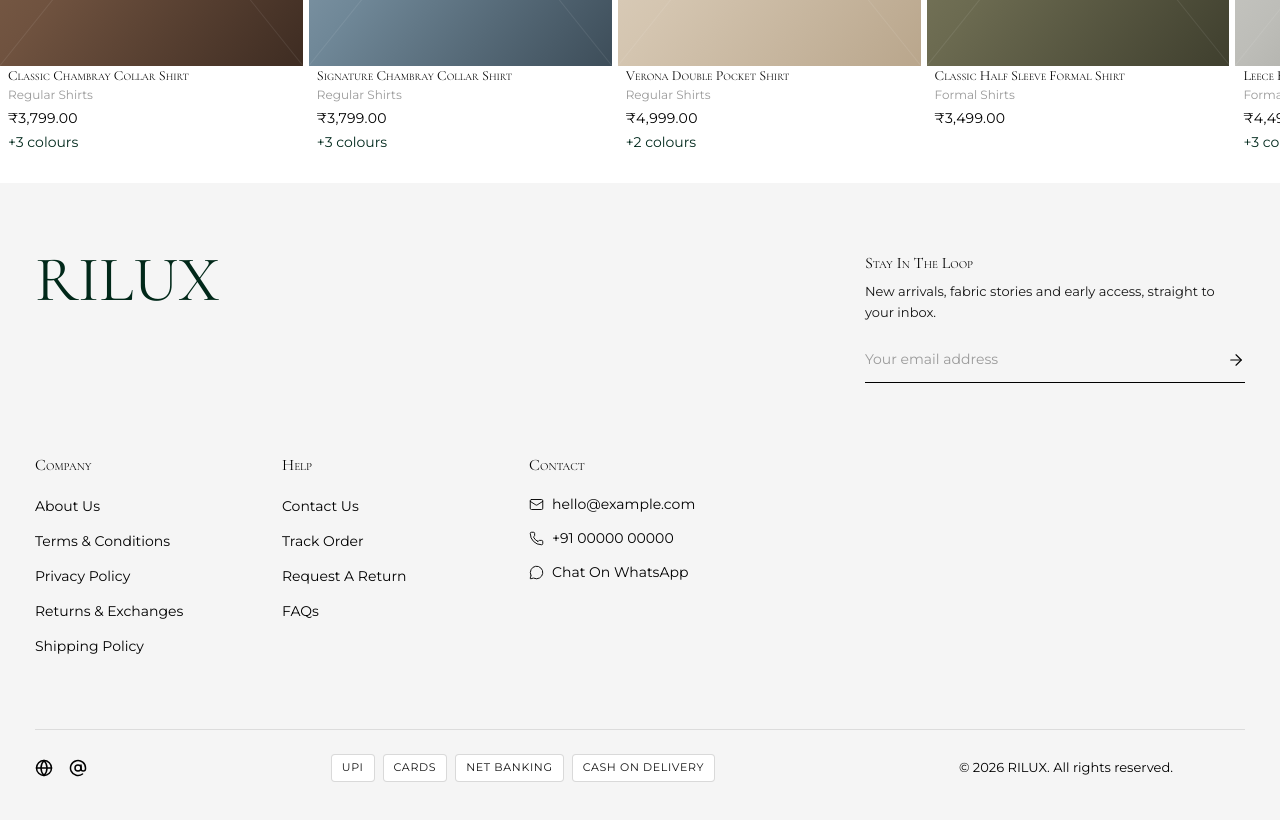
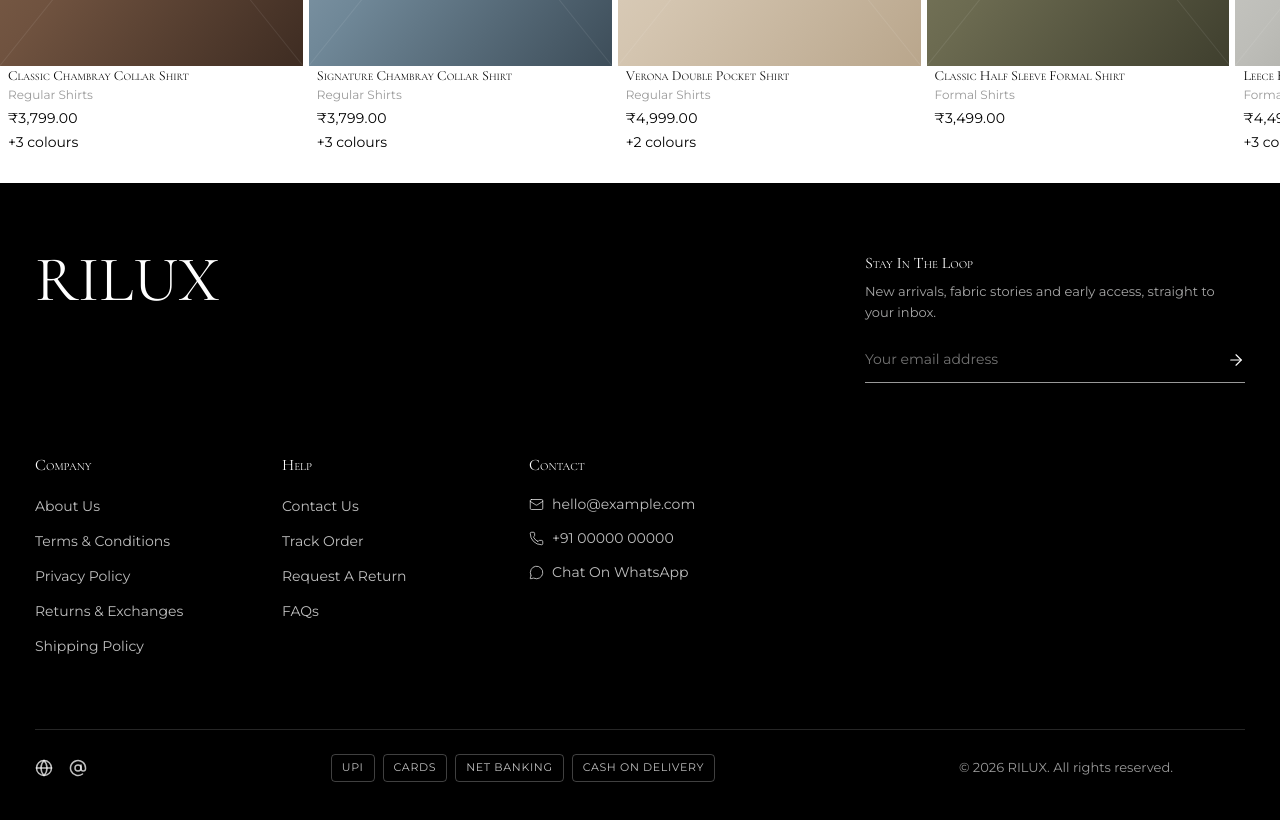
Before and after one commit to Rishi-baba/RILUX, a Next.js app: page /cart in a window 1280 px wide. Shown: the part 900-1720 px from the top of the page. Built offline with nearby package versions, Linux system fonts and the light colour scheme.

Commit message:
Black brand accent instead of green; black footer
Co-Authored-By: Claude Opus 5.5 <noreply@anthropic.com>

```diff
--- a/src/app/globals.css
+++ b/src/app/globals.css
@@ -92,7 +92,7 @@
   --sidebar-ring: oklch(0.708 0 0);
 
   /* Source palette (extracted from getComputedStyle) */
-  --brand: rgb(1, 40, 25);       /* deep green: announcement bar, badges */
+  --brand: rgb(0, 0, 0);         /* black accent: announcement bar, buttons, badges */
   --ink: rgb(17, 17, 17);        /* nav text */
   --ink-soft: rgb(21, 21, 21);   /* headings in cards, primary buttons */
   --stone: rgb(154, 154, 154);   /* muted product meta */
--- a/src/components/Footer.tsx
+++ b/src/components/Footer.tsx
@@ -5,16 +5,16 @@ import { SocialButtons } from "@/components/SocialButtons";
 import { brandName, contact, footerColumns, paymentMethods, whatsappHref } from "@/lib/content";
 
 const heading =
-  "mb-[19px] font-display text-[16px] font-normal capitalize leading-[20px] text-black [font-variant-caps:small-caps]";
+  "mb-[19px] font-display text-[16px] font-normal capitalize leading-[20px] text-white [font-variant-caps:small-caps]";
 const link =
-  "font-ui text-[14px] font-normal capitalize leading-[21px] text-black underline-offset-[3px] hover:underline";
+  "font-ui text-[14px] font-normal capitalize leading-[21px] text-white/75 underline-offset-[3px] transition-colors hover:text-white hover:underline";
 
 export function Footer() {
   return (
-    <footer className="bg-mist px-[11px] pb-[71px] pt-[42px] text-black md:px-[35px] md:pb-[40px] md:pt-[70px]">
+    <footer className="bg-black px-[11px] pb-[71px] pt-[42px] text-white md:px-[35px] md:pb-[40px] md:pt-[70px]">
       {/* Logo + newsletter */}
       <div className="mb-[56px] flex flex-col gap-[32px] md:mb-[72px] md:flex-row md:items-start md:justify-between">
-        <Link href="/" className="block w-fit font-display text-[38px] uppercase leading-[32px] text-brand md:text-[64px] md:leading-[53px]">
+        <Link href="/" className="block w-fit font-display text-[38px] uppercase leading-[32px] text-white md:text-[64px] md:leading-[53px]">
           {brandName}
         </Link>
         <NewsletterForm />
@@ -62,19 +62,19 @@ export function Footer() {
       </div>
 
       {/* Bottom bar */}
-      <div className="mt-[56px] flex flex-col gap-[20px] border-t border-black/10 pt-[24px] md:mt-[72px] md:flex-row md:items-center md:justify-between md:pr-[72px]">
+      <div className="mt-[56px] flex flex-col gap-[20px] border-t border-white/15 pt-[24px] md:mt-[72px] md:flex-row md:items-center md:justify-between md:pr-[72px]">
         <SocialButtons />
         <ul aria-label="Payment methods" className="flex flex-wrap gap-[8px]">
           {paymentMethods.map((method) => (
             <li
               key={method}
-              className="rounded-[4px] border border-black/15 bg-white px-[10px] py-[4px] font-ui text-[11px] uppercase tracking-[0.06em] text-ink-soft"
+              className="rounded-[4px] border border-white/25 px-[10px] py-[4px] font-ui text-[11px] uppercase tracking-[0.06em] text-white/75"
             >
               {method}
             </li>
           ))}
         </ul>
-        <p className="font-ui text-[13px] leading-[20.8px] text-black">© 2026 {brandName}. All rights reserved.</p>
+        <p className="font-ui text-[13px] leading-[20.8px] text-white/60">© 2026 {brandName}. All rights reserved.</p>
       </div>
     </footer>
   );
--- a/src/components/NewsletterForm.tsx
+++ b/src/components/NewsletterForm.tsx
@@ -25,13 +25,13 @@ export function NewsletterForm() {
 
   return (
     <form onSubmit={onSubmit} noValidate className="w-full max-w-[380px]">
-      <p className="font-display text-[16px] capitalize leading-[20px] text-black [font-variant-caps:small-caps]">
+      <p className="font-display text-[16px] capitalize leading-[20px] text-white [font-variant-caps:small-caps]">
         Stay in the loop
       </p>
-      <p className="mt-[8px] font-ui text-[13px] leading-[1.6] text-ink-soft">
+      <p className="mt-[8px] font-ui text-[13px] leading-[1.6] text-white/65">
         New arrivals, fabric stories and early access, straight to your inbox.
       </p>
-      <div className="mt-[14px] flex h-[46px] border-b border-black">
+      <div className="mt-[14px] flex h-[46px] border-b border-white/60">
         <label htmlFor="newsletter-email" className="sr-only">
           Email address
         </label>
@@ -43,14 +43,14 @@ export function NewsletterForm() {
           placeholder="Your email address"
           aria-invalid={error ? true : undefined}
           aria-describedby={error ? "newsletter-error" : undefined}
-          className="min-w-0 flex-1 bg-transparent font-ui text-[14px] text-black outline-none placeholder:text-stone"
+          className="min-w-0 flex-1 bg-transparent font-ui text-[14px] text-white outline-none placeholder:text-white/45"
         />
-        <button type="submit" aria-label="Subscribe" className="flex w-[40px] items-center justify-end text-black hover:opacity-60">
+        <button type="submit" aria-label="Subscribe" className="flex w-[40px] items-center justify-end text-white hover:opacity-60">
           <ArrowRightIcon className="size-[18px]" strokeWidth={1.5} />
         </button>
       </div>
       {error ? (
-        <p id="newsletter-error" className="mt-[6px] font-ui text-[12px] text-red-600">
+        <p id="newsletter-error" className="mt-[6px] font-ui text-[12px] text-red-400">
           {error}
         </p>
       ) : null}
--- a/src/components/ProductCard.tsx
+++ b/src/components/ProductCard.tsx
@@ -107,7 +107,7 @@ export function ProductCard({
             {product.price}
           </p>
           {product.colorCount ? (
-            <p className="mt-[2px] font-ui text-[14px] text-[rgb(1,41,28)]">
+            <p className="mt-[2px] font-ui text-[14px] text-black">
               +{product.colorCount} colours
             </p>
           ) : null}
--- a/src/components/SocialButtons.tsx
+++ b/src/components/SocialButtons.tsx
@@ -19,7 +19,7 @@ export function SocialButtons() {
           type="button"
           aria-label={label}
           onClick={() => notify("Social links coming soon")}
-          className="text-black"
+          className="text-white/75 transition-colors hover:text-white"
         >
           <Icon className="size-[18px]" aria-hidden />
         </button>
--- a/src/components/WhatsAppButton.tsx
+++ b/src/components/WhatsAppButton.tsx
@@ -19,7 +19,7 @@ export function WhatsAppButton() {
       rel="noopener noreferrer"
       aria-label="Chat with us on WhatsApp"
       className={cn(
-        "fixed right-4 z-40 flex size-[52px] items-center justify-center rounded-full bg-[#25D366] text-white shadow-[0_4px_16px_rgba(0,0,0,0.2)] transition-transform duration-200 hover:scale-105 md:bottom-6 md:right-6",
+        "fixed right-4 z-40 flex size-[52px] items-center justify-center rounded-full bg-black text-white shadow-[0_4px_16px_rgba(0,0,0,0.2)] ring-1 ring-white/30 transition-transform duration-200 hover:scale-105 md:bottom-6 md:right-6",
         onProduct ? "bottom-[136px]" : "bottom-[76px]",
       )}
     >
--- a/src/components/account/RegisterForm.tsx
+++ b/src/components/account/RegisterForm.tsx
@@ -97,7 +97,7 @@ export function RegisterForm() {
             type="checkbox"
             checked={emails}
             onChange={(e) => setEmails(e.target.checked)}
-            className="size-[16px] accent-[rgb(1,40,25)]"
+            className="size-[16px] accent-black"
           />
           Sign up for emails
         </label>
--- a/src/components/info/ReturnForm.tsx
+++ b/src/components/info/ReturnForm.tsx
@@ -152,7 +152,7 @@ export function ReturnForm() {
                 value={t}
                 checked={values.type === t}
                 onChange={() => set("type")(t)}
-                className="h-4 w-4 accent-[rgb(1,40,25)]"
+                className="h-4 w-4 accent-black"
               />
               {t}
             </label>
```
